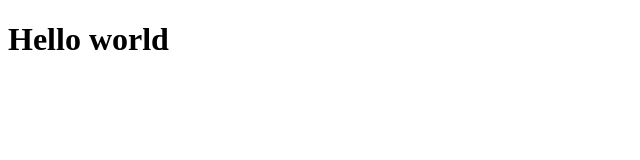
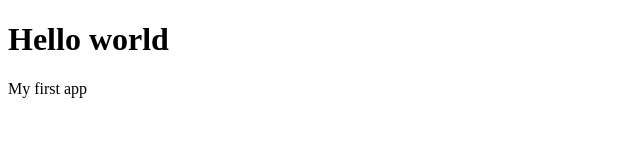
Before and after one commit to chandu2016/web-server, a website: page public/index.html in a window 1280 px wide. Shown: the whole page, without its empty margins (0-640 px from the left). Drawn offline with Linux system fonts and the light colour scheme.

Commit message:
Changes in index.html

```diff
--- a/public/index.html
+++ b/public/index.html
@@ -5,5 +5,6 @@
 </head>
 <body>
 	<h1>Hello world</h1>
+	<p>My first app</p>
 </body>
 </html>
```
